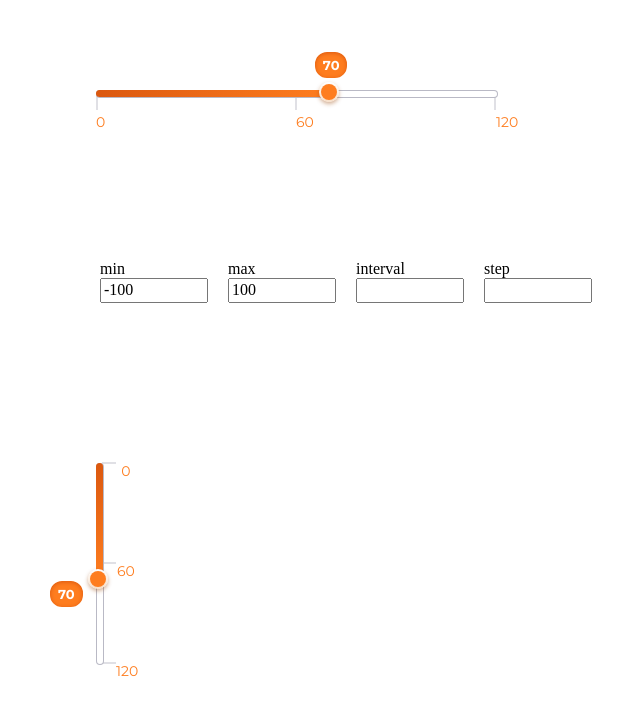
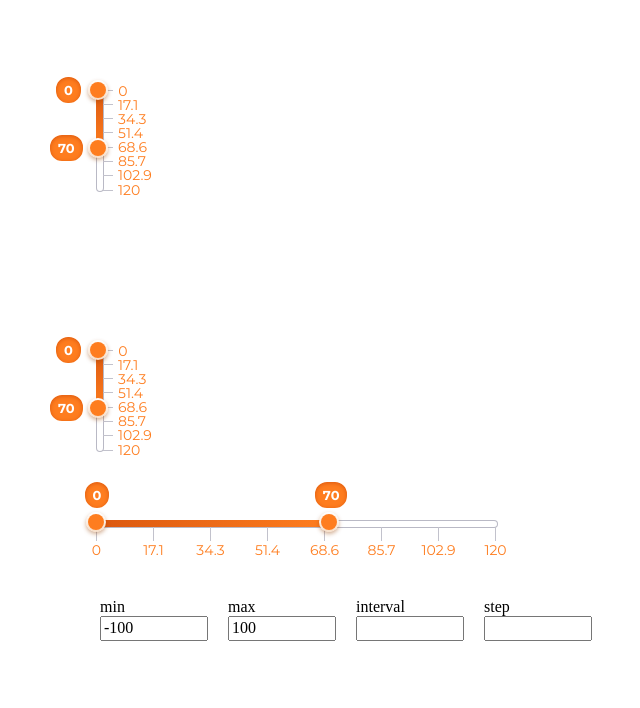
Before and after one commit to Rqik/SliderPlugin, a website built with webpack: page src/index.html in a window 1280 px wide. Shown: the whole page, without its empty margins (344-984 px from the left). Built offline with nearby package versions, Linux system fonts and the light colour scheme.

Commit message:
fix bugs, create class CurentVal , modify present , use switch case

```diff
--- a/src/assets/main.scss
+++ b/src/assets/main.scss
@@ -38,6 +38,9 @@ body {
   padding: 15px 20px;
 
 }
+.slider2{
+  width: 400px;
+}
 .slider_rqik{
   position: relative;
   margin-top: 90px;
--- a/src/assets/slider.scss
+++ b/src/assets/slider.scss
@@ -3,12 +3,11 @@
 .slider__range {
   width: 100%;
   height: 6px;
-  background-color: $green;
   border-radius: 1rem;
   cursor: pointer;
   background-color: white;
   border: 0.5px solid $grey-border;
-  z-index: 2;
+  z-index: 10;
 }
 
 
@@ -16,52 +15,38 @@
 
 .interval_point {
   position: absolute;
-  top: 8px;
+  top: 9px;
   width: 100%;
   display: flex;
   padding: 0;
   justify-content: space-between;
   flex-direction: row;
   list-style: none;
+  margin: 0;
+  cursor: pointer;
 
   &-item {
     font-family: 'Montserrat';
     font-weight: normal;
     font-size: 14px;
-    color: $orange;
     position: relative;
+    top: -2px;
     left: 0;
     text-align: center;
-    cursor: pointer;
-    width: 0;
+    z-index: 1;
+    width: 1px;
+    height: 14px;
+    background-color: $grey2;
 
-    &::before {
-      z-index: -1;
+    span {
       position: absolute;
-      top: -70%;
+      color: $orange;
+      transform: translate(-50%, 50%);
+      top: 50%;
       left: 50%;
-      transform: translate(-50%, -50%);
-      content: '';
-      width: 1px;
-      height: 14px;
-      background-color: $grey2;
+
     }
 
-    &:first-child {
-
-      &::before {
-        position: absolute;
-        left: 1px;
-      }
-    }
-
-    &:last-child {
-      &::before {
-        position: absolute;
-        left: auto;
-        right: 0;
-      }
-    }
   }
 }
 
@@ -87,8 +72,8 @@
   color: white;
   background-color: $orange;
   border-radius: 14px;
-  border:2px solid white;
-  padding: 3px 8px ;
+  border: 2px solid white;
+  padding: 3px 8px;
   margin: auto;
   min-height: 20px;
   line-height: 20px;
@@ -112,7 +97,8 @@
   padding: 0;
   box-shadow: $shadow-orange;
   background: linear-gradient(180deg, #FFFFFF 0%, #F7DDC5 100%) center;
-  transition:  box-shadow .3s ease-in-out;
+  transition: box-shadow .3s ease-in-out;
+
   &::before {
     content: '';
     position: absolute;
@@ -126,17 +112,12 @@
     background-color: $orange;
 
   }
-  &:hover{
+
+  &:hover {
     box-shadow: $shadow-orange2;
 
   }
-  &-left {
-    // top: -10px;
-  }
 
-  &-right {
-    // top: -10px;
-  }
 }
 
 
@@ -159,28 +140,32 @@
   flex-direction: column;
   justify-content: space-between;
   top: 0;
-  left: 20px;
+  left: 7px;
   width: 20px;
   height: 100%;
-  margin: 0;
 
   .interval_point-item {
     position: relative;
-    text-align: center;
-    width: 100%;
+    top: 0;
     height: 0;
     display: inline-block;
+    width: 10px;
+    height: 1px;
+    background-color: $grey2;
 
-    &::before {
-      top: 50%;
-      left: 0;
-      right: 0;
-      transform: translate(-100%, -50%);
-      width: 14px;
-      height: 1px;
-      background-color: $grey2;
+    &:last-child {
+      top: 1px;
     }
 
+    span {
+      right: 0;
+      text-align: center;
+      position: absolute;
+      color: $orange;
+      transform: translate(100%, -50%);
+      top: 50%;
+      right: -50%;
+    }
 
   }
 }
--- a/src/index.html
+++ b/src/index.html
@@ -15,6 +15,8 @@
 
   </div>  -->
   <div class="slider_rqik" data-min-value='2'></div>
+  <div class="slider_rqik" data-min-value='2'></div>
+  <div class="slider2" data-min-value='2'></div>
 
   <form id='slider_rqik' data-min-value='2' class="control-panel">
     <label for="">
@@ -48,7 +50,7 @@
       <input type="text" id='step' /></label>
   </form> -->
 
-    <div class="slider_r2 slider_rqik "
+    <div class="slider_r2  "
     data-min-value='0'   data-range='one' data-interval-count='2'>
       <!-- <div class="slider__range">
         <div class="slider__current_value" style="left: -13px;">0</div>
--- a/src/js/Model/model.ts
+++ b/src/js/Model/model.ts
@@ -7,38 +7,26 @@ export default class Model {
   state: IState = {
 
     selector: 'slider_rqik', // селектор
-    minValue: -100, // минимальное значение
+    minValue: 0, // минимальное значение
     maxValue: 120, // максимальное значение
-    range: 'one', // 1 или 2 указателя
+    range: 'two', // 1 или 2 указателя
     rotate: 'horizontal', // ориентация vertical horizontal
-    show: false, // показыватьть текущее значение над указателем
+    show: true, // показыватьть текущее значение над указателем
     showInterval: true, // показать интервал
-    intervalCount: 2, // количество интервалов
+    intervalCount: 7, // количество интервалов
     stepSize: 1, // шаг движения указателя в px
     currentVal1: 0,  // установка значений в числах
     currentVal2: 70, // установка значений в числах
     round: 1, // округление,
     pixelSize: '6',
     shiftXl: 0,
-    shiftXr: 20,
+    shiftXr: 200,
 
-    value1: function () {
-      return ((this.maxValue - this.minValue) * this.shiftXl) / 100 + this.minValue
-    },
-    value2: function () {
-      return ((this.maxValue - this.minValue) * this.shiftXr) / 100 + this.minValue
-    },
-    currentText1: function () {
-      return Math.round(this.value1()*(10**this.round))/(10**this.round)
-    },
-    currentText2: function () {
-      return Math.round(this.value2()*(10**this.round))/(10**this.round)
-    }
+
   }
 
   constructor(selector: string = 'slider_rqik' ) {
     this.state.selector = selector
-    this.state.shiftRight
 
   }
 
@@ -50,10 +38,7 @@ export default class Model {
 
   }
   editMode < T extends object > (key: T): void {
-    this.state = {
-      ...this.state,
-      ...key
-    }
+  this.edit(key)
 
     this.state.minValue = Number(this.state.minValue)
     this.state.maxValue = Number(this.state.maxValue)
@@ -63,6 +48,15 @@ export default class Model {
     this.state.currentVal2 = Number(this.state.currentVal2)
     this.state.round = Number(this.state.round)
   }
+
+  leftVal() {
+    let res = ((this.state.maxValue - this.state.minValue) * this.state.shiftXl) / 100 + this.state.minValue
+    this.state.currentVal2 = Math.round(res*(10**this.state.round))/(10**this.state.round)
+  }
+  rightVal() {
+    let res = ((this.state.maxValue - this.state.minValue) * this.state.shiftXr) / 100 + this.state.minValue
+    this.state.currentVal1 = Math.round(res*(10**this.state.round))/(10**this.state.round)
+  }
   get stateCurrent(): IState {
     return this.state
   }
--- a/src/js/Presenter/presenter.ts
+++ b/src/js/Presenter/presenter.ts
@@ -9,26 +9,32 @@ export default class Present {
 
   constructor(public selector: string) {
     this.model = new Model(selector);
-    this.getElem(selector)
     this.view = new View(this.model.stateCurrent);
 
     this.init();
   }
 
-  getElem(selector: string) {
-    let res = document.querySelectorAll('.slider_rqik')
-
-    res.forEach((el) => {
-      let s = el as HTMLElement
-      this.model.editMode({ ...s.dataset })
-    });
-
-  }
   init() {
     this.view.newObserver.subscribe((data: object | Function | any) => {
       this.model.edit(data);
       this.view.editView(this.model.stateCurrent);
+
+      switch (Object.keys(data)[0]) {
+        case 'shiftXl':
+          this.model.leftVal();
+          break;
+        case 'shiftXr':
+          this.model.rightVal();
+          break;
+        default:
+          this.model.edit(data);
+          this.view.editView(this.model.stateCurrent);
+          break;
+      }
+
+
     });
+
     this.start();
   }
 
@@ -38,7 +44,9 @@ export default class Present {
     this.start();
   }
   start() {
-    this.view.sliderInit();
+    this.view.reRender();
+    this.view.reRender();
+
     this.view.installMove(
       this.model.stateCurrent.currentVal1,
       this.model.stateCurrent.currentVal2
@@ -46,38 +54,3 @@ export default class Present {
     this.view.editView(this.model.stateCurrent);
   }
 }
-
-
-function getElem() {
-  // let s = res.forEach((el: any) => {
-  //   console.log(el.getAttribute('minValue'))
-  //  console.log(el.dataset.minValue())
-  // })
-  let res = document.querySelectorAll('.slider_rqik')
-  res.forEach((el) => {
-    let s = el as HTMLElement
-    let opt: any= {maxValue: 20}
-    let minValue = s.getAttribute('data-min-value')  // минимальное значение
-    let maxValue = s.dataset  // максимальное значение
-    // let range = s.getAttribute('data-range')  // 1 или 2 указателя
-    // let rotate = s.getAttribute('data-rotate')  // ориентация vertical horizontal
-    // let show = s.getAttribute('data-show')  // показыватьть текущее значение над указателем
-    // let showInterval = s.getAttribute('data-show-interval')  // показать интервал
-    // let intervalCount = s.getAttribute('data-interval-count') // количество интервалов
-    // let stepSize = s.getAttribute('data-min-value')  // шаг движения указателя в px
-    // let currentVal = s.getAttribute('data-min-value')  // установка значений в числах
-    // let round = s.getAttribute('data-min-value')  // округл
-    let v = s.getAttribute('data-min-value')
-
-    opt = {...opt, ...maxValue}
-    console.log(opt);
-
-
-  })
-
-}
-
-setTimeout(() => {
-
-  // getElem()
-})
--- /dev/null
+++ b/src/js/Slider/slider.ts
@@ -0,0 +1,27 @@
+import Present from '../Presenter/presenter'
+export class SliderPlag {
+  sliders: NodeList
+  presents?: any = []
+  constructor(selector: string) {
+    this.sliders = document.querySelectorAll(selector)
+    this.start(selector)
+  }
+
+  start(selector: string) {
+    this.sliders.forEach((el,ind )=> {
+      let s = el as HTMLElement;
+      let className = `${selector.replace(/\W+/gi , '')}-${ind}_init-slider`
+      s.classList.add(className)
+      let pr = new Present(`.${className}`)
+      this.presents = [...this.presents, pr]
+    })
+  }
+
+  data(data: object) {
+    this.presents.forEach((element: Present) => {
+      element.sliderMode(data)
+    });
+    return this
+  }
+
+}
--- a/src/js/View/subView.ts
+++ b/src/js/View/subView.ts
@@ -2,58 +2,77 @@ import { rotate } from "./../interface";
 
 export class Button {
   button: HTMLElement = document.createElement("div");
+  widthButton: number = 110
+  constructor() {
+    this.init();
+    this.width()
+  }
+  init() {
+    this.button.className = "slider__range_button";
+  }
+
+  addEvent(type: string, action: Function) {
+    this.button.addEventListener(type, function test(e) {
+      action(e)
+    })
+  }
+  width() {
+    return this.widthButton = this.button.offsetWidth / 2;
+  }
+  positionHorizontal(pos: string| number , heightSlider: string| number) {
+    this.button.style.left = `calc(${pos}% - ${this.widthButton}px)`;
+    this.button.style.top = -heightSlider + "px";
+  }
+}
+
+export class CurrentValue {
+  currentVal: HTMLElement = document.createElement("div");
   constructor() {
     this.init();
   }
   init() {
-    this.button.className = "slider__range_button";
+    this.currentVal.className = "slider__current_value";
   }
+
+  text(text: string | number) {
+    this.currentVal.textContent = `${text}`;
+  }
+
+  positionHorizont(shiftX: string | number) {
+    this.currentVal.style.left = `calc(${shiftX}% - ${
+      this.currentVal.offsetWidth / 2
+    }px)`;
+  }
+  positionVertical(shiftX: string | number) {
+    this.currentVal.style.top = `calc(${shiftX}% - ${
+      this.currentVal.offsetHeight / 2
+    }px)`;
+    this.currentVal.style.left =
+      -(+this.currentVal.offsetWidth + 15) + "px";
+  }
+
 }
 
-export class RigthButton extends Button {
-  constructor() {
-    super();
-  }
-  init() {
-    super.init();
-    this.button.classList.add("slider__range_button-right");
-    return this.button;
-  }
-}
-
-// let s = new RigthButton()
-// console.log(s);
-
-export class LeftButton extends Button {
-  constructor() {
-    super();
-  }
-  init() {
-    super.init();
-    this.button.classList.add("slider__range_button-left");
-    return this.button;
-  }
-}
 
 export class Interval {
   interval: HTMLUListElement = document.createElement("ul");
   rotate: rotate = "horizontal";
 
   constructor() {
-    this.init()
+    this.init();
   }
   init() {
     this.interval.className = "interval_point";
 
-    if (this.rotate == 'vertical') {
-      this.interval.classList.add('interval_point_vertical')
+    if (this.rotate == "vertical") {
+      this.interval.classList.add("interval_point_vertical");
     }
-    // this.renderInterval()
   }
   valueInterval(
     minValue: number,
     maxValue: number,
-    count: number
+    count: number,
+    round: number
   ): HTMLElement {
     //interval это кол подписей минимум 2
     this.interval.textContent = "";
@@ -61,12 +80,12 @@ export class Interval {
       return this.interval;
     }
     let interval: number = (maxValue - minValue) / count;
-    console.log(interval+ minValue);
-
+    let sum;
     for (let i = 0; i <= count; i++) {
       let li = document.createElement("li");
       li.className = "interval_point-item";
-      li.textContent = `${i * interval + minValue}`;
+      sum = Math.round((i * interval + minValue) * 10 ** round) / 10 ** round;
+      li.innerHTML = `<span>${sum} </span>`;
       this.interval.append(li);
     }
 
--- a/src/js/View/view.ts
+++ b/src/js/View/view.ts
@@ -1,35 +1,36 @@
-import { IState, buttonSlider } from "../interface";
+import { IState } from "../interface";
 
-import { LeftButton, RigthButton, Interval, SliderRange } from "./subView";
+import { Interval, SliderRange, CurrentValue, Button } from "./subView";
 import Observer from "../observer";
 
 export default class View {
   slider: HTMLElement;
   sliderIdent: number = 0;
-  button: buttonSlider = {
-    left: new LeftButton().button,
-    right: new RigthButton().button,
-  };
-  currentValLeft: HTMLElement = document.createElement("div");
-  currentValRight: HTMLElement = document.createElement("div");
+  buttonLeft: Button = new Button();
+  buttonRight: Button = new Button();
+
+  currentValLeft: CurrentValue = new CurrentValue();
+  currentValRight: CurrentValue = new CurrentValue();
   sliderRange: HTMLElement;
-  intervalComponent: HTMLUListElement = document.createElement("ul");
   interval: Interval = new Interval();
   buttonWidth: number = 10;
   clickHandler: any = this.onMouseMove.bind(this);
-  currentButton: HTMLElement = this.button.left;
-
+  currentButton: HTMLElement = this.buttonLeft.button; // абстрактный тумблер
+  tumblerB: boolean = false;
   newObserver: Observer;
+  eventObserver: Observer;
   state: IState;
   slideClass: SliderRange;
 
   constructor(state: IState) {
     this.state = state;
     this.slider = <HTMLElement>document.querySelector(this.state.selector);
+    this.slider.style.position = "relative";
     this.newObserver = new Observer();
+    this.eventObserver = new Observer();
     this.slideClass = new SliderRange(this.state.rotate);
     this.sliderRange = this.slideClass.sliderRange;
-
+    this.sliderInit();
   }
   editView(newState: IState) {
     this.state = {
@@ -41,46 +42,35 @@ export default class View {
   }
 
   buttonLeftExpose() {
-    this.button.left.addEventListener(
-      "mousedown",
-      this.buttonAction.bind(this)
-    );
-    this.sliderRange.append(this.button.left);
+    this.sliderRange.append(this.buttonLeft.button);
     if (this.state.show) {
-      this.currentValLeft.className = "slider__current_value";
-      this.sliderRange.append(this.currentValLeft);
+      this.sliderRange.append(this.currentValLeft.currentVal);
     }
-
   }
   intervalExpose() {
+    this.renderInterval();
     this.slider.append(this.interval.interval);
-    this.renderInterval();
   }
   renderInterval() {
     this.interval.valueInterval(
       this.state.minValue,
       this.state.maxValue,
-      this.state.intervalCount
+      this.state.intervalCount,
+      this.state.round
     );
   }
 
   addElem() {
-    this.sliderRange.append(this.button.right);
+    this.sliderRange.append(this.buttonRight.button);
     this.slider.append(this.sliderRange);
   }
   addAction() {
-    this.button.right.addEventListener(
-      "mousedown",
-      this.buttonAction.bind(this)
-    );
+    this.buttonRight.addEvent("mousedown", this.buttonAction.bind(this));
     this.slider.addEventListener("click", this.resizeSLider.bind(this));
     this.slider.addEventListener("click", this.movePoint.bind(this));
-    // this.newObserver.broadcast({
-    //   procent: this.sliderRange.offsetWidth,
-    // });
+    this.buttonLeft.addEvent("mousedown", this.buttonAction.bind(this));
   }
   resizeSLider() {
-
     if (
       this.state.widthSlider !== this.sliderRange.offsetWidth ||
       this.state.heightSlider !== this.sliderRange.offsetHeight
@@ -101,13 +91,19 @@ export default class View {
       }
     }
   }
+  reRender() {
+    this.slider.innerHTML = "";
+    this.show();
+    this.addElem();
+    this.resizeSLider();
+    this.buttonWidth = this.buttonRight.width();
+  }
   sliderInit() {
     this.show();
     this.addElem();
     this.addAction();
     this.resizeSLider();
-    this.buttonWidth = this.button.right.offsetWidth / 2;
-
+    this.buttonWidth = this.buttonRight.width();
   }
   show() {
     if (this.state.range === "two") {
@@ -117,8 +113,10 @@ export default class View {
       this.intervalExpose();
     }
     if (this.state.show) {
-      this.currentValRight.className = "slider__current_value";
-      this.sliderRange.append(this.currentValRight);
+      this.sliderRange.append(this.currentValRight.currentVal);
+    } else {
+      this.currentValLeft.currentVal.remove()
+      this.currentValRight.currentVal.remove()
     }
   }
 
@@ -126,20 +124,16 @@ export default class View {
     document.addEventListener("mousemove", this.clickHandler);
     document.addEventListener("mouseup", this.remove.bind(this));
 
-    // *********
-    // *** нелогичность с left когда range one***
-    // *********
-
-    if (e.currentTarget === this.button.left) {
-      this.currentButton = this.button.left;
+    this.currentButton = <HTMLElement>e.currentTarget;
+    if (this.currentButton === this.buttonLeft.button) {
+      this.tumblerB = true;
     } else {
-      this.currentButton = this.button.right;
+      this.tumblerB = false;
     }
-
     if (this.state.range == "two") {
-      this.button.left.ondragstart = () => false;
+      this.buttonLeft.button.ondragstart = () => false;
     }
-    this.button.right.ondragstart = () => false;
+    this.buttonRight.button.ondragstart = () => false;
   }
   remove() {
     document.removeEventListener("mousemove", this.clickHandler);
@@ -155,17 +149,21 @@ export default class View {
 
     this.initMove(this.mathValueCalc(min), this.mathValueCalc(max));
   }
-  mathValueCalc(num: number): number{
-    return ( num - this.state.minValue)/ (this.state.maxValue - this.state.minValue) * 100
+  mathValueCalc(num: number): number {
+    return (
+      ((num - this.state.minValue) /
+        (this.state.maxValue - this.state.minValue)) *
+      100
+    );
   }
   // сброс позиций кнопок
   initMove(min: number, max: number) {
-
     Promise.resolve().then(() => {
-      this.currentButton = this.button.left;
-
+      this.currentButton = this.buttonLeft.button;
+      this.tumblerB = true;
       this.moveButton(min);
-      this.currentButton = this.button.right;
+      this.currentButton = this.buttonRight.button;
+      this.tumblerB = false;
       this.moveButton(max);
     });
   }
@@ -203,28 +201,26 @@ export default class View {
       pos = 100;
     }
 
-    if (this.currentButton === this.button.left) {
+    if (this.tumblerB) {
       this.newObserver.broadcast({
         shiftXl: pos,
       });
-    } else if (this.currentButton === this.button.right) {
+
+    } else {
       this.newObserver.broadcast({
         shiftXr: pos,
       });
     }
     if (this.state.rotate === "horizontal") {
-
       this.currentButton.style.left = `calc(${pos}% - ${this.buttonWidth}px)`;
       this.currentButton.style.top = -this.state.heightSlider + "px";
-
     } else if (this.state.rotate === "vertical") {
       this.currentButton.style.left = -this.state.widthSlider + "px";
       this.currentButton.style.top = `calc(${pos}% - ${this.buttonWidth}px)`;
     }
     if (this.state.show) {
-      this.currentValueText(this.state.currentVal1, this.state.currentVal2);
+      this.currentValueText();
       this.showCurentValue();
-
     }
     if (this.state.shiftXl >= this.state.shiftXr) {
       [this.state.shiftXl, this.state.shiftXr] = [
@@ -238,41 +234,25 @@ export default class View {
     // ------
   }
 
-  currentValueText(value1: string, value2?: string) {
-    if (this.currentButton === this.button.left) {
-      this.currentValLeft.textContent = this.state.currentText1();
+  currentValueText() {
+    if (this.tumblerB) {
+      this.currentValLeft.text(this.state.currentVal2);
     } else {
-      this.currentValRight.textContent = this.state.currentText2();
+      this.currentValRight.text(this.state.currentVal1);
     }
   }
   showCurentValue() {
     if (this.state.rotate === "horizontal") {
-      if (this.currentButton === this.button.left) {
-        this.currentValLeft.style.left = `calc(${this.state.shiftXl}% - ${
-        this.currentValLeft.offsetWidth / 2
-          }px)`;
-
+      if (this.tumblerB) {
+        this.currentValLeft.positionHorizont(this.state.shiftXl);
       } else {
-        console.log(this.currentValRight.style.left);
-        this.currentValRight.style.left = `calc(${this.state.shiftXr}% - ${
-          this.currentValRight.offsetWidth/2
-        }px)`;
-
+        this.currentValRight.positionHorizont(this.state.shiftXr);
       }
-
     } else if (this.state.rotate === "vertical") {
-      if (this.currentButton === this.button.left) {
-        this.currentValLeft.style.top = `calc(${this.state.shiftXl}% - ${
-          this.currentValLeft.offsetHeight / 2
-        }px)`;
-        this.currentValLeft.style.left =
-          -(+this.currentValLeft.offsetWidth + 15) + "px";
+      if (this.tumblerB) {
+        this.currentValLeft.positionVertical(this.state.shiftXl);
       } else {
-        this.currentValRight.style.top = `calc(${this.state.shiftXr}% - ${
-          this.currentValLeft.offsetHeight / 2
-        }px)`;
-        this.currentValRight.style.left =
-          -(+this.currentValRight.offsetWidth + 15) + "px";
+        this.currentValRight.positionVertical(this.state.shiftXr);
       }
     }
   }
@@ -282,6 +262,5 @@ export default class View {
   }
   movePoint(e: MouseEvent) {
     this.onMouseMove(e);
-
   }
 }
```
Also changed, not shown: src/index.ts (+13 -45 lines), src/js/interface.ts (+2 -5 lines), src/js/tes.js (added, +8 -0 lines).
